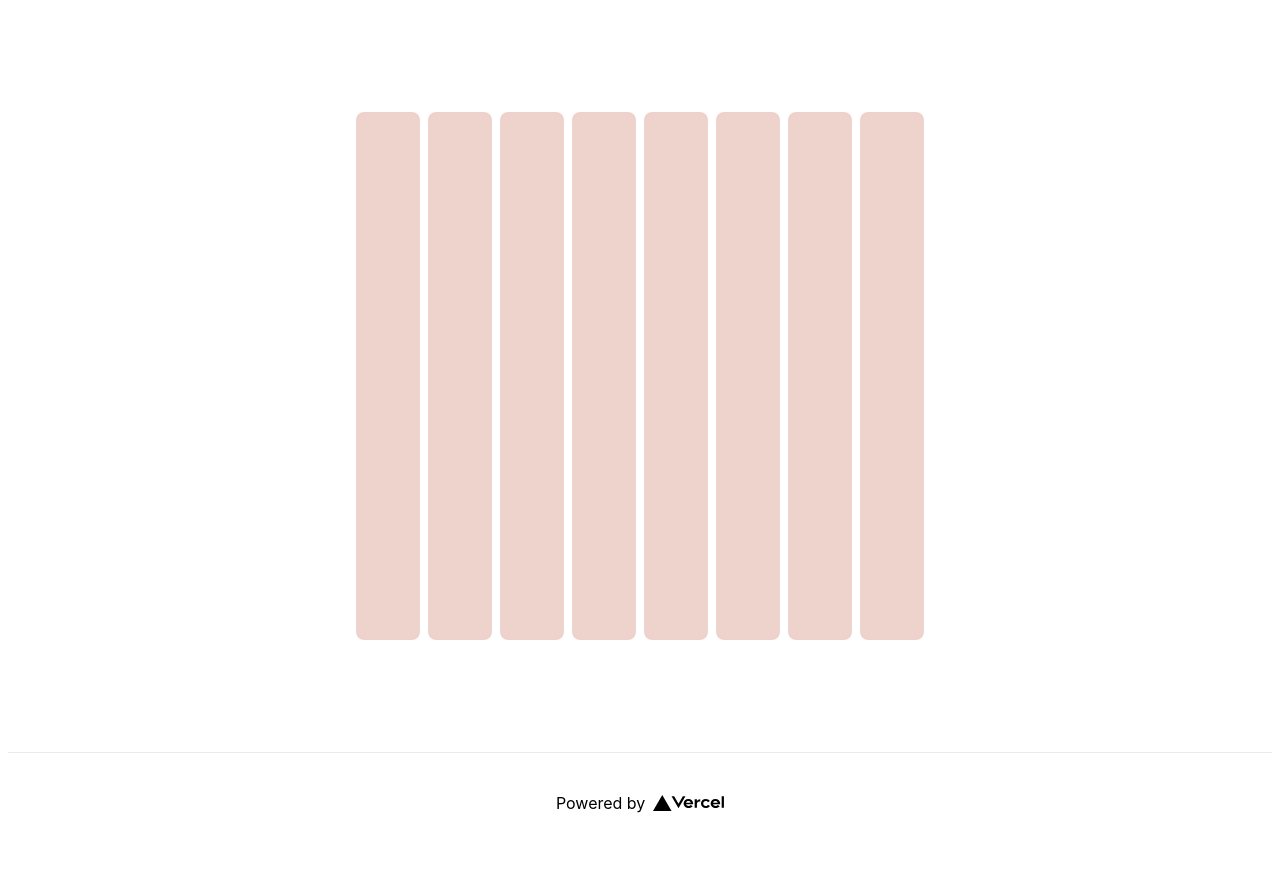
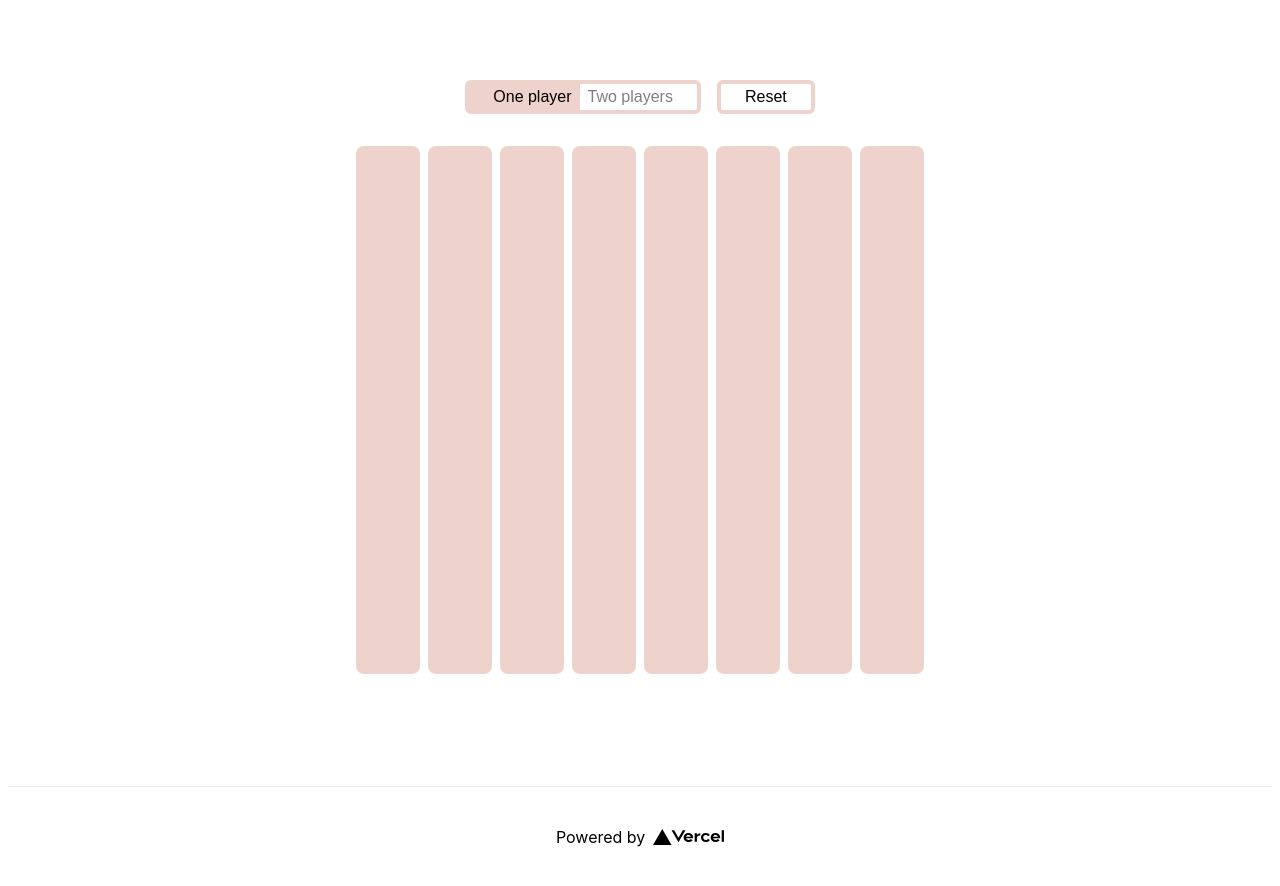
Before and after one commit to boyum/connect-four, a Next.js app: page / in a window 1280 px wide. Before the commit the page ends 852 px from the top, so only its background shows below. Built offline with nearby package versions, Linux system fonts and the light colour scheme.

Commit message:
Add reset and player mode buttons

```diff
--- a/components/board/board.module.scss
+++ b/components/board/board.module.scss
@@ -1,5 +1,4 @@
 .board {
-  // background-color: #6C9A8B;
   display: flex;
   gap: 0.5rem;
   padding: 2rem 3rem;
--- a/components/column/column.module.scss
+++ b/components/column/column.module.scss
@@ -1,6 +1,6 @@
 .column {
   align-items: center;
-  background-color: #EED2CC;
+  background-color: var(--background-color);
   border: none;
   border-radius: 8px;
   display: flex;
--- a/components/connect-four/connect-four.module.scss
+++ b/components/connect-four/connect-four.module.scss
@@ -1,4 +1,60 @@
 .connectFour {
   --color-1: #6C9A8B;
   --color-2: #E8998D;
+  --background-color: #EED2CC;
 }
+
+.buttons {
+  display: flex;
+  flex-wrap: wrap;
+  gap: 1rem;
+  justify-content: center;
+}
+
+.modeToggle,
+.resetButton {
+  background-color: transparent;
+  border: 4px solid var(--background-color);
+  border-radius: 6px;
+  font-size: 1rem;
+}
+
+.resetButton {
+  padding: 0.25rem 1.5rem;
+}
+
+.modeToggle {
+  display: flex;
+  padding: 0;
+}
+
+.onePlayer,
+.twoPlayers {
+  padding: 0.25rem 1.5rem;
+}
+
+.onePlayer {
+  padding-right: 0.5rem;
+
+  .modeToggle[data-mode="1"] & {
+    background-color: var(--background-color);
+    opacity: 1;
+  }
+
+  .modeToggle[data-mode="2"] & {
+    opacity: 0.5;
+  }
+}
+
+.twoPlayers {
+  padding-left: 0.5rem;
+
+  .modeToggle[data-mode="1"] & {
+    opacity: 0.5;
+  }
+
+  .modeToggle[data-mode="2"] & {
+    background-color: var(--background-color);
+    opacity: 1;
+  }
+}
--- a/components/connect-four/index.tsx
+++ b/components/connect-four/index.tsx
@@ -9,13 +9,13 @@ import styles from './connect-four.module.scss';
 interface ComponentProps {
   maxColumnHeight?: number;
   numberOfColumns?: number;
-  numberOfPlayers?: number;
 }
 
-export default function ConnectFour({ numberOfPlayers = 2, numberOfColumns = 8, maxColumnHeight = 8 }: ComponentProps) {
+export default function ConnectFour({ numberOfColumns = 8, maxColumnHeight = 8 }: ComponentProps) {
   const [columns, dispatch] = useReducer(connectFourReducer, initColumns(numberOfColumns));
   const [activeUser, setActiveUser] = useState(UserEnum.Player1);
   const [winner, setWinner] = useState<UserEnum>(null);
+  const [mode, setMode] = useState(1);
 
   const onColumnClick = (columnIndex: number) => {
     const columnCanFitMoreDiscs = columns[columnIndex].discs.length < maxColumnHeight;
@@ -38,6 +38,11 @@ export default function ConnectFour({ numberOfPlayers = 2, numberOfColumns = 8,
     setWinner(null);
     setActiveUser(UserEnum.Player1);
     dispatch({ type: ActionEnum.RESET, payload: { numberOfColumns } });
+  }
+
+  const toggleMode = () => {
+    setMode(3 - mode);
+    reset();
   }
 
   useEffect(() => {
@@ -65,6 +70,13 @@ export default function ConnectFour({ numberOfPlayers = 2, numberOfColumns = 8,
 
   return (
     <div className={styles.connectFour}>
+      <div className={styles.buttons}>
+        <button type="button" className={styles.modeToggle} onClick={toggleMode} data-mode={mode}>
+          <span className={styles.onePlayer}>One player</span>
+          <span className={styles.twoPlayers}>Two players</span>
+        </button>
+        <button type="button" className={styles.resetButton} onClick={reset}>Reset</button>
+      </div>
       <Board columns={columns} onColumnClick={onColumnClick} />
     </div>
   )
```
